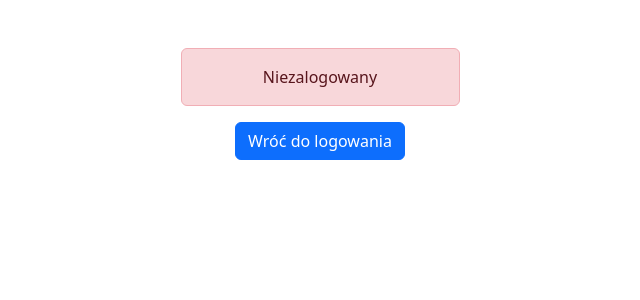
After one commit to StanislawWolowiec/bookish-couscous, a PHP site: page /niezalogowany.php in a window 1280 px wide. The commit adds this page. Shown: the top 300 px of the page, without its empty margins (320-960 px from the left). Run offline with PHP 8.4, Linux system fonts and the light colour scheme.

Commit message:
dodanie niezalogowany.php

```diff
--- a/dashboard.php
+++ b/dashboard.php
@@ -13,6 +13,9 @@
     <?php
     session_start();
 
+    if($_SESSION['zalogowany'] == False){
+        header("location:niezalogowany.php");
+    }
     ?>
 
     <nav class="navbar navbar-expand-lg bg-body-tertiary">
--- /dev/null
+++ b/niezalogowany.php
@@ -0,0 +1,27 @@
+
+<!DOCTYPE html>
+<html lang="en">
+<head>
+    <meta charset="UTF-8">
+    <meta name="viewport" content="width=device-width, initial-scale=1.0">
+    <title>Document</title>
+    <link href="https://cdn.jsdelivr.net/npm/bootstrap@5.3.3/dist/css/bootstrap.min.css" rel="stylesheet" integrity="sha384-QWTKZyjpPEjISv5WaRU9OFeRpok6YctnYmDr5pNlyT2bRjXh0JMhjY6hW+ALEwIH" crossorigin="anonymous">
+
+</head>
+<body>
+    <script src="https://cdn.jsdelivr.net/npm/bootstrap@5.3.3/dist/js/bootstrap.bundle.min.js" integrity="sha384-YvpcrYf0tY3lHB60NNkmXc5s9fDVZLESaAA55NDzOxhy9GkcIdslK1eN7N6jIeHz" crossorigin="anonymous"></script>
+    <div class="container d-flex align-items-center flex-column">
+        <div class='alert alert-danger w-25 d-flex justify-content-center mt-5' role='alert'>
+        Niezalogowany
+        </div>
+
+        <form action="login.php">
+        <button type="submit" class="btn btn-primary w-10">Wróć do logowania</button>
+        </form>
+
+        <?php
+
+        ?>
+    </div>
+</body>
+</html>
```
